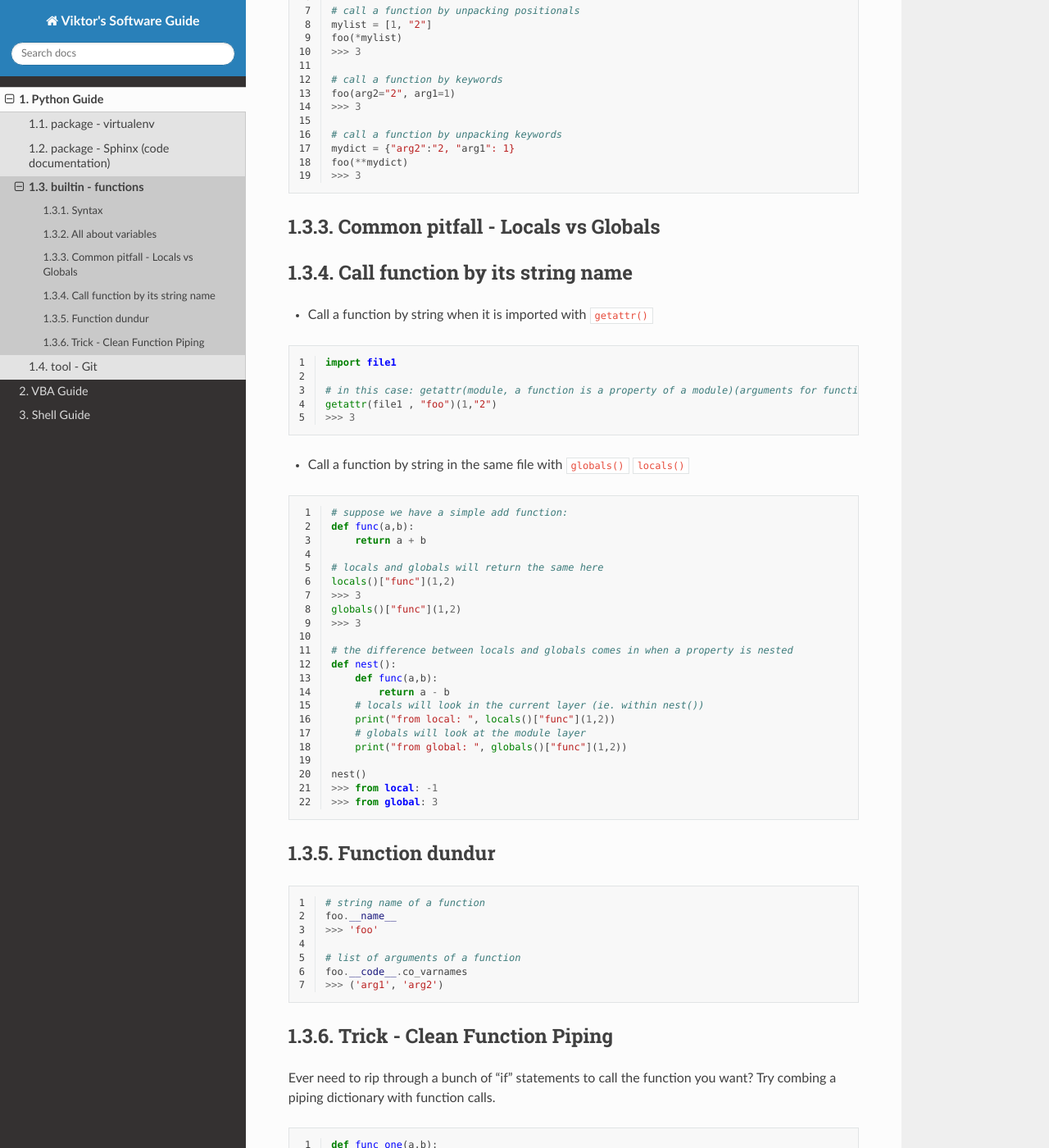
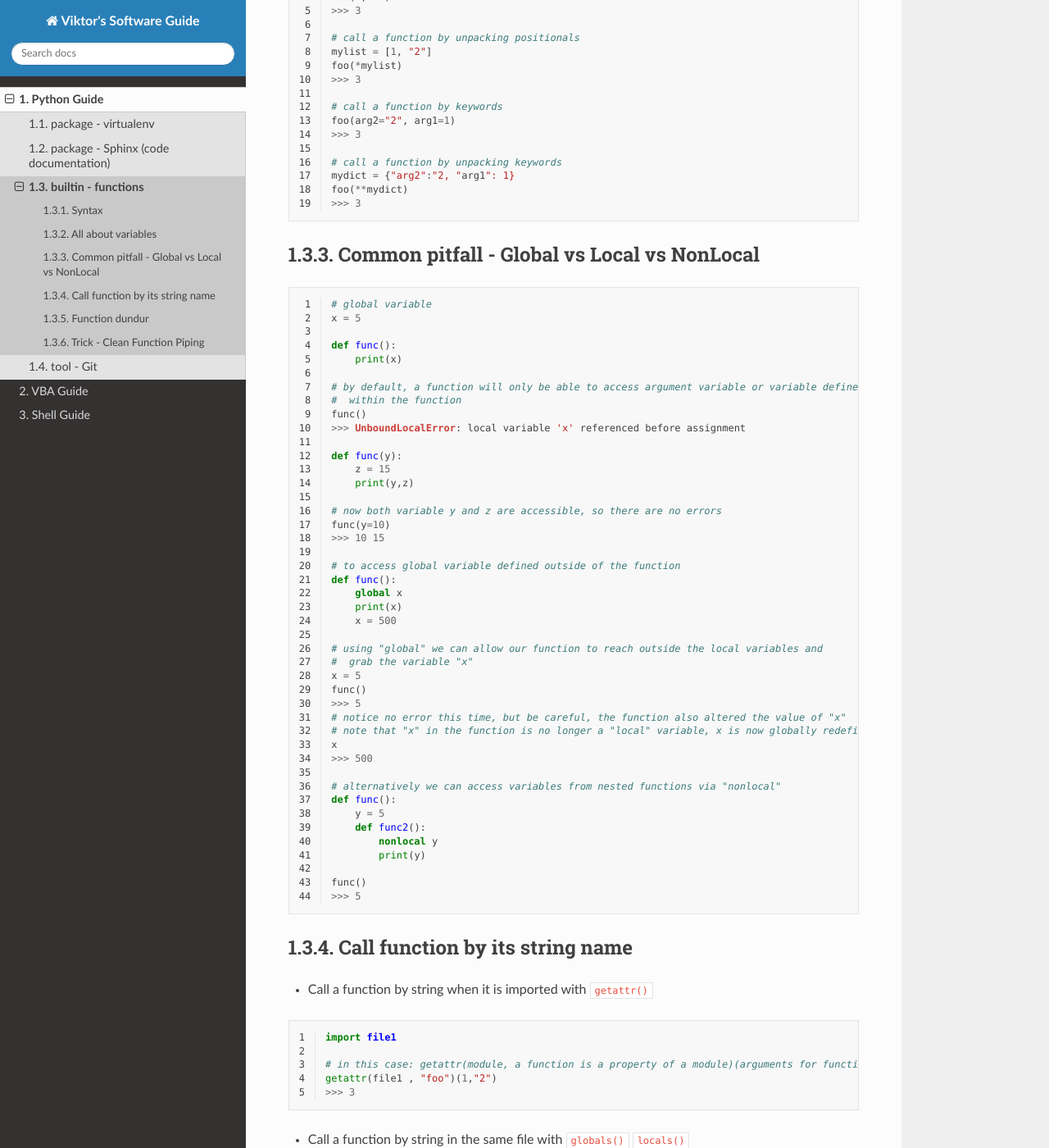
Before and after one commit to PydPiper/viks_SoftwareGuide, a Sphinx documentation site: the page built from source/python/functions.rst, in a window 1280 px wide and 1400 px high, scrolled down 1303 px. Shown: the whole window at 82% size. Built offline with Sphinx 7.4.7 and the Read the Docs theme 2.0.0, drawn with Linux system fonts in a browser that asks for light colours; some of the changed text lies outside the part shown.

Commit message:
added global vs local to py functions

```diff
--- a/source/python/functions.rst
+++ b/source/python/functions.rst
@@ -17,8 +17,10 @@ Syntax
     def foo(arg1, arg2):
         return arg1 + int(arg2)
 
-    # python version 3.5+ added type-hints that improves your editors inline error handling, testing, linters, etc.
-    # to be explicit: everything on line 7 is type-hints. Lines 8-14 is your docstring (for when you call help(foo), or autodoc)
+    # python version 3.5+ added type-hints that improves your editors inline error handling,
+    #  testing, linters, etc.
+    # to be explicit: everything on line 7 is type-hints. Lines 8-14 is your docstring
+    #  (for when you call help(foo), or autodoc)
     def foo(arg1: int, arg2: str="0") -> int:
         """
         Simple add function
@@ -71,9 +73,56 @@ All about variables
 
 .. _ref1:
 
-Common pitfall - Locals vs Globals
-----------------------------------
+Common pitfall - Global vs Local vs NonLocal
+--------------------------------------------
 
+.. code-block:: python
+    :linenos:
+
+    # global variable
+    x = 5
+
+    def func():
+        print(x)
+
+    # by default, a function will only be able to access argument variable or variable defined
+    #  within the function
+    func()
+    >>> UnboundLocalError: local variable 'x' referenced before assignment
+
+    def func(y):
+        z = 15
+        print(y,z)
+
+    # now both variable y and z are accessible, so there are no errors
+    func(y=10)
+    >>> 10 15
+
+    # to access global variable defined outside of the function
+    def func():
+        global x
+        print(x)
+        x = 500
+
+    # using "global" we can allow our function to reach outside the local variables and
+    #  grab the variable "x"
+    x = 5
+    func()
+    >>> 5
+    # notice no error this time, but be careful, the function also altered the value of "x"
+    # note that "x" in the function is no longer a "local" variable, x is now globally redefined!
+    x
+    >>> 500
+
+    # alternatively we can access variables from nested functions via "nonlocal"
+    def func():
+        y = 5
+        def func2():
+            nonlocal y
+            print(y)
+
+    func()
+    >>> 5
 
 Call function by its string name
 --------------------------------
@@ -162,7 +211,8 @@ function calls.
                  "three": func_three,}
 
         try:
-            # instead of coding up a bunch of if condition == something, you can make use of a dict's keyword arguments to pipe for you
+            # instead of coding up a bunch of if condition == something, you can make use of a
+            #  dict's keyword arguments to pipe for you
             return piper[condition](val1, val2)
         except KeyError:
             raise UserWarning(f"Incorrect input value for condition={condition}")
--- a/source/python/sphinx.rst
+++ b/source/python/sphinx.rst
@@ -1,5 +1,5 @@
 package - Sphinx (code documentation)
-====================================
+=====================================
 
 1) Create a virtualenv, see :doc:`virtualenv`
 2) Active virtualenv and add sphinx ``pip install sphinx``
```
Also changed, not shown: source/python/git.rst (+7 -0 lines).
